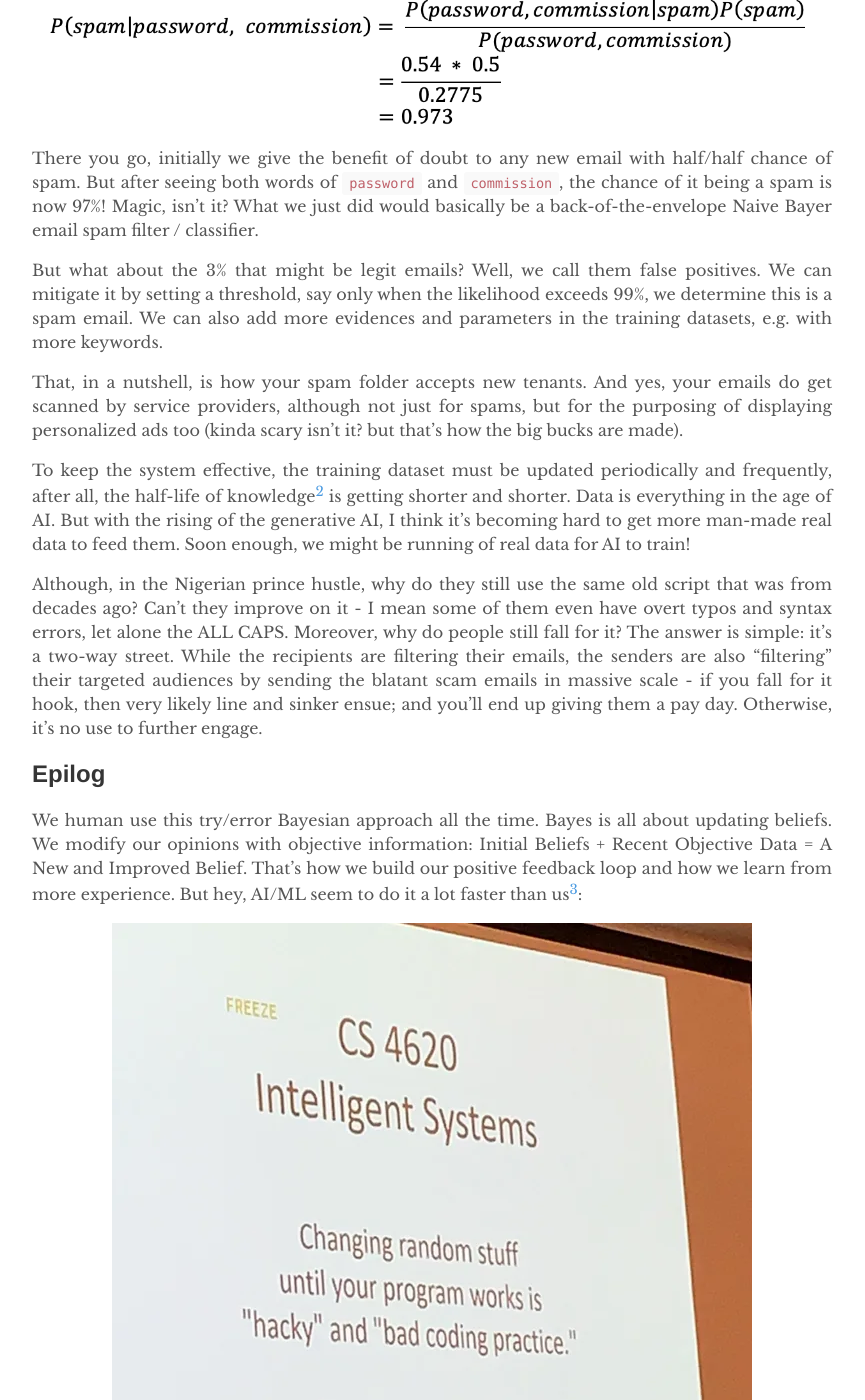
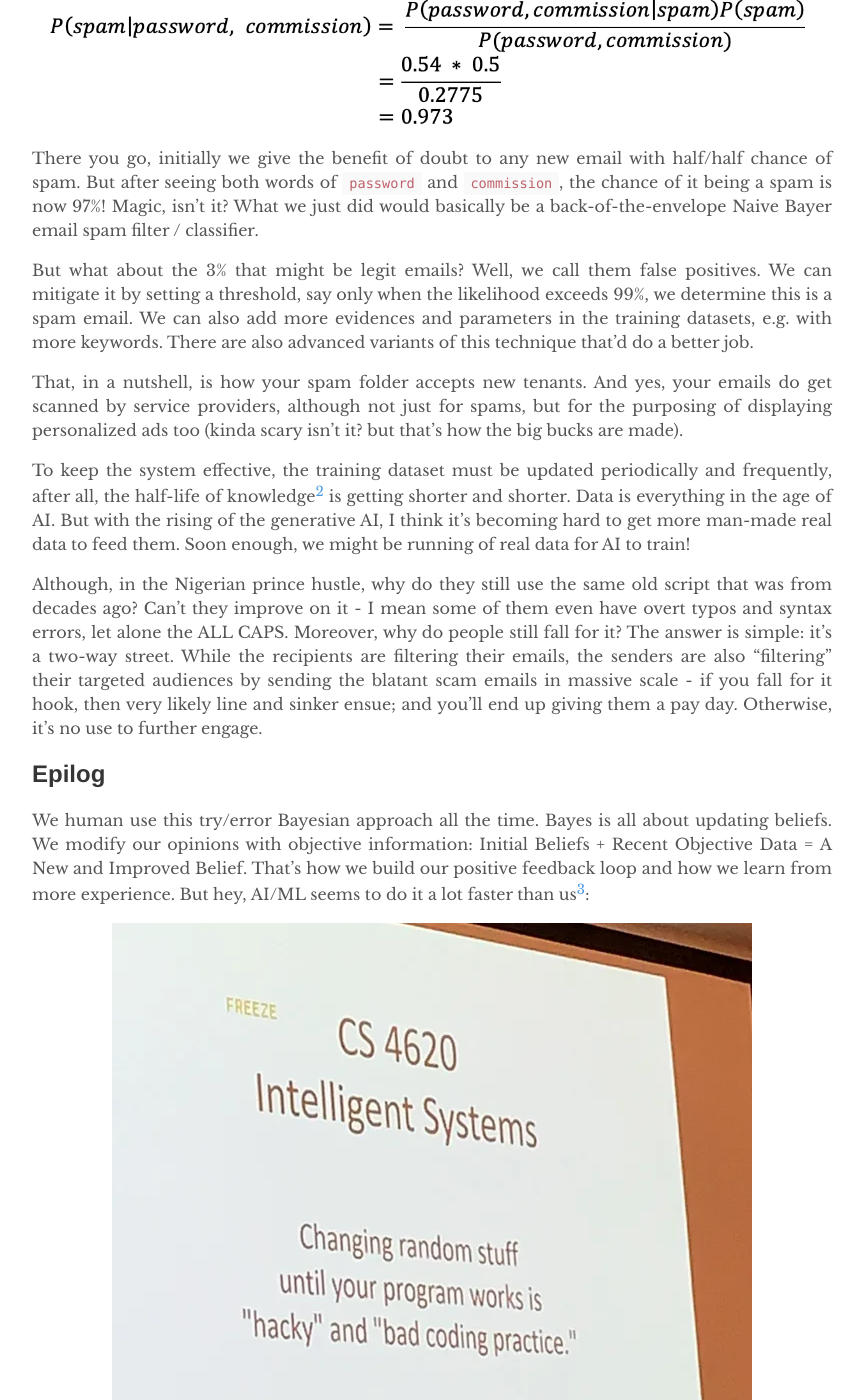
Before and after one commit to yuexiaofeng/yuexiaofeng.github.io, a Jekyll site: the page built from _posts/2023-11-12-ai-notes-bayes.md, in a window 1280 px wide and 1400 px high, scrolled down 3944 px. Shown: the whole window, without its empty margins (208-1073 px from the left). Built offline with Jekyll 4.4.1, drawn with Linux system fonts in a browser that asks for light colours.

Commit message:
updated bayes for typo

```diff
--- a/_posts/2023-11-12-ai-notes-bayes.md
+++ b/_posts/2023-11-12-ai-notes-bayes.md
@@ -107,7 +107,7 @@ By the power vested by Bayes formula, we then arrive at:
 
 There you go, initially we give the benefit of doubt to any new email with half/half chance of spam. But after seeing both words of `password` and `commission`, the chance of it being a spam is now 97%! Magic, isn't it? What we just did would basically be a back-of-the-envelope Naive Bayer email spam filter / classifier.
 
-But what about the 3% that might be legit emails? Well, we call them false positives. We can mitigate it by setting a threshold, say only when the likelihood exceeds 99%, we determine this is a spam email. We can also add more evidences and parameters in the training datasets, e.g. with more keywords.
+But what about the 3% that might be legit emails? Well, we call them false positives. We can mitigate it by setting a threshold, say only when the likelihood exceeds 99%, we determine this is a spam email. We can also add more evidences and parameters in the training datasets, e.g. with more keywords. There are also advanced variants of this technique that'd do a better job.
 
 That, in a nutshell, is how your spam folder accepts new tenants. And yes, your emails do get scanned by service providers, although not just for spams, but for the purposing of displaying personalized ads too (kinda scary isn't it? but that's how the big bucks are made).
 
@@ -117,7 +117,7 @@ Although, in the Nigerian prince hustle, why do they still use the same old scri
 
 ## Epilog
 
-We human use this try/error Bayesian approach all the time. Bayes is all about updating beliefs. We modify our opinions with objective information: Initial Beliefs + Recent Objective Data = A New and Improved Belief. That's how we build our positive feedback loop and how we learn from more experience. But hey, AI/ML seem to do it a lot faster than us[^fn3]:
+We human use this try/error Bayesian approach all the time. Bayes is all about updating beliefs. We modify our opinions with objective information: Initial Beliefs + Recent Objective Data = A New and Improved Belief. That's how we build our positive feedback loop and how we learn from more experience. But hey, AI/ML seems to do it a lot faster than us[^fn3]:
 
 ![Fast enough](../assets/images/20231112/ml_fast_enough.png)
 
```
